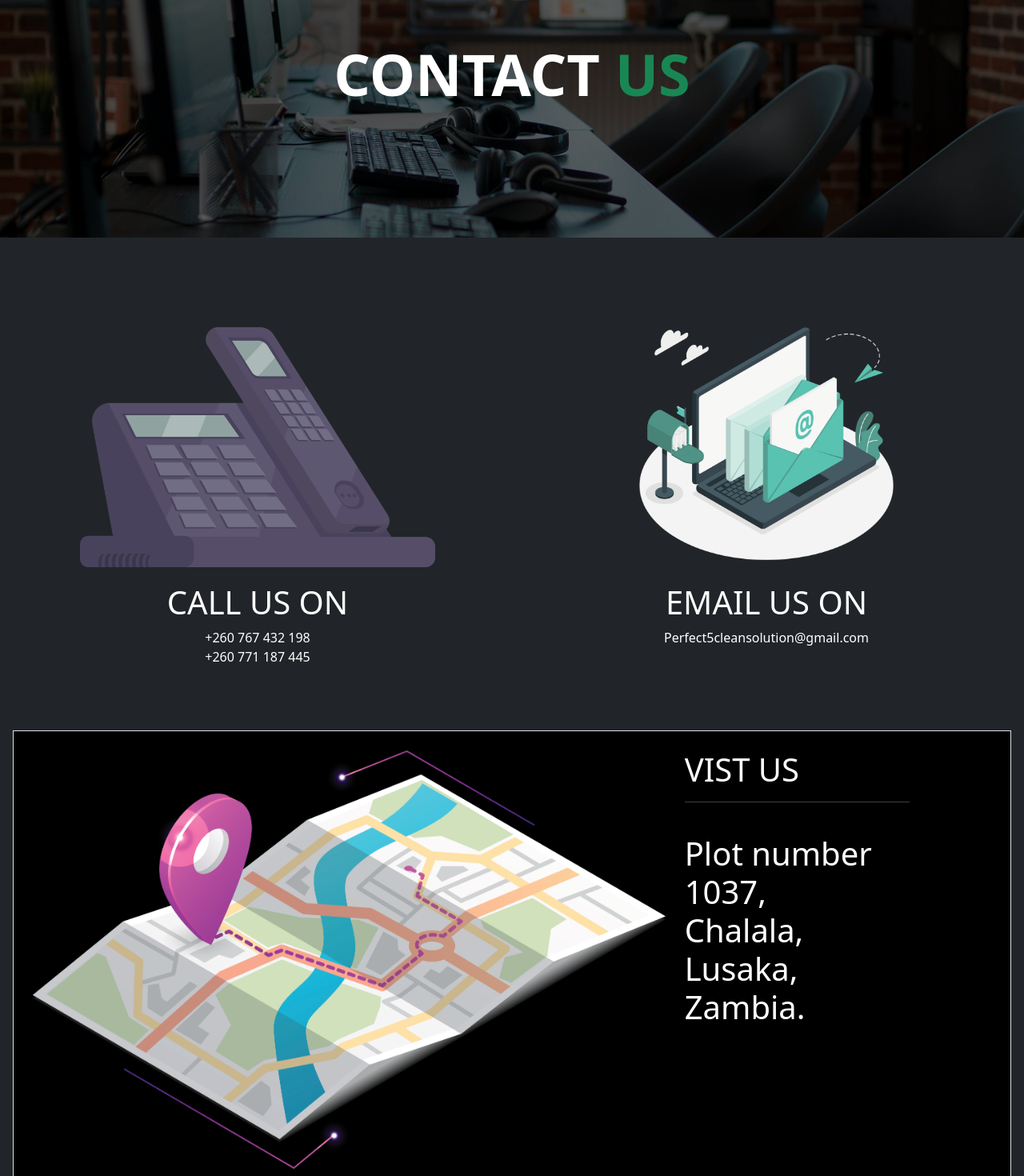
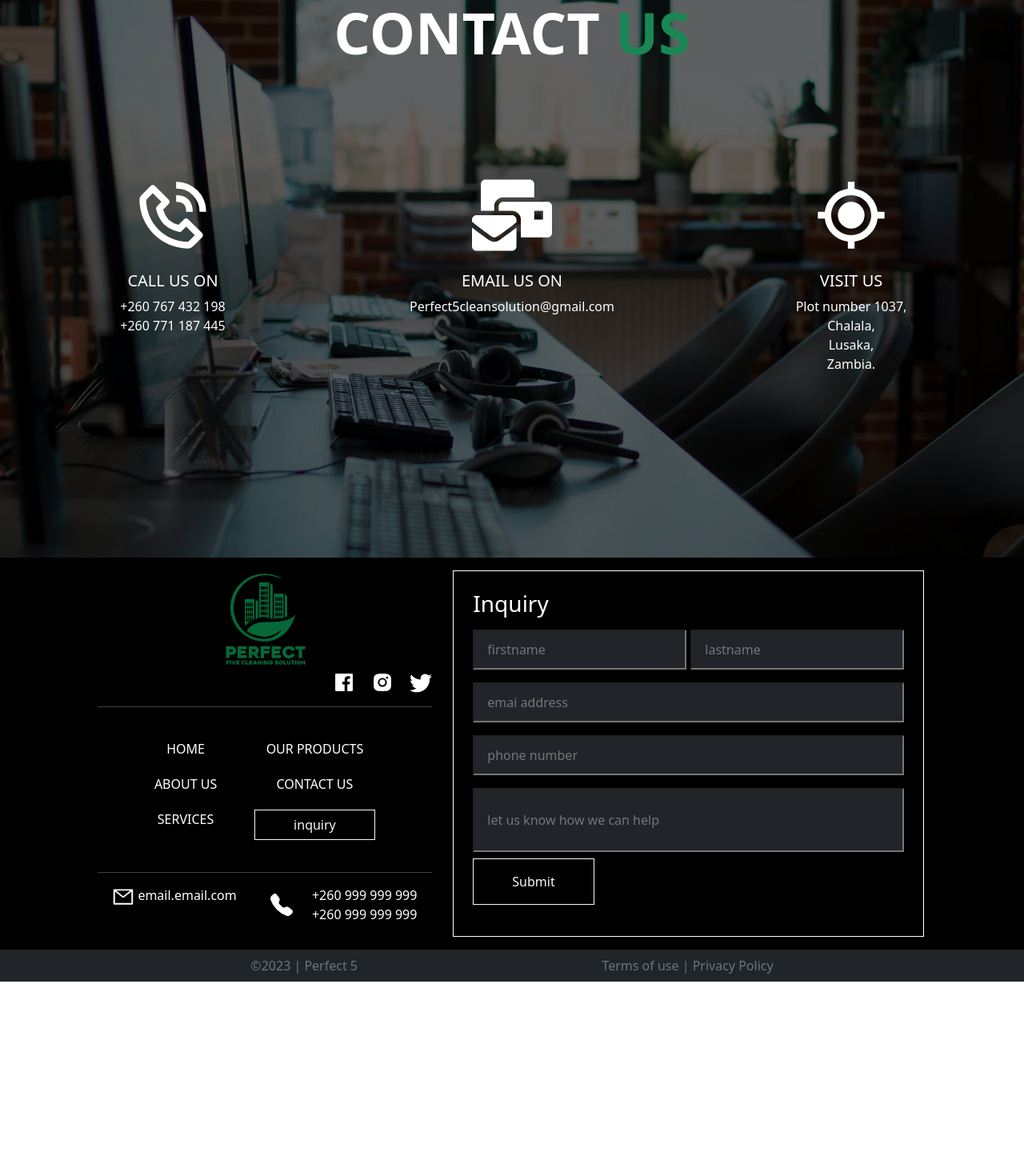
Before and after one commit to joshua-inf/perfect5, a React (Create React App) app: page /perfect5/ContactUs in a window 1280 px wide. Shown: the part 120-1590 px from the top of the page at 80% size. After the commit the page ends 1347 px from the top, so only its background shows below. Built offline with nearby package versions, Linux system fonts and the light colour scheme.

Commit message:
added some changes to the contact us page and redesigned the our products page by adding scroll animation

```diff
--- a/src/App.css
+++ b/src/App.css
@@ -133,3 +133,8 @@
   transform: scale(150%);
   transition: ease 0.6s;
 }
+
+/*scroll bar*/
+.scroller::-webkit-scrollbar{
+  display: none;
+}
--- a/src/App.js
+++ b/src/App.js
@@ -9,6 +9,7 @@ import ScrollToTop from './Scrolltotop';
 import ConatctUs from './components/pages/ContactUs';
 import OurProducts from './components/pages/OurProducts';
 import Services from './components/pages/Services';
+import OurProductsDetails from './components/pages/ProductComp/ProductDetails';
 
 function App() {
   return (
@@ -24,6 +25,7 @@ function App() {
           <Route path='/ContactUs' element={<ConatctUs/>}/>
           <Route path='/OurProducts' element={<OurProducts/>}/>
           <Route path='/services' element={<Services/>}/>
+          <Route path='/OurProductsDet' element={<OurProductsDetails/>}/>
         </Routes>
         </div>
         <Footer/>
--- a/src/components/pages/ContactUs.js
+++ b/src/components/pages/ContactUs.js
@@ -1,9 +1,8 @@
 import { motion } from "framer-motion"
 import image from '../../images/desk.jpg'
-import image1 from '../../images/phone.png'
-import image2 from '../../images/email.png'
-import image3 from '../../images/lo.png'
-
+import {BiPhoneCall} from 'react-icons/bi'
+import {FaMailBulk} from 'react-icons/fa'
+import {BiCurrentLocation} from 'react-icons/bi'
 const ConatctUs = () => {
     return (
         <>
@@ -12,67 +11,57 @@ const ConatctUs = () => {
                 animate={{ opacity: 1 }}
                 transition={{ type: 'spring', duration: 0.8, delay: 0.5 }}
             >
-                <div style={{ background: `url(${image}) center fixed no-repeat`, backgroundSize: 'cover', backgroundPositionY: '-250px', height: '50vh' }}>
-                    <div className='d-flex flex-column justify-content-center text-center' style={{ backgroundColor: 'rgba(0,0,0,0.6)', height: '100%' }}>
+                <div style={{ background: `url(${image}) center fixed no-repeat`, backgroundSize: 'cover'}}>
+                    <div style={{backgroundColor: 'rgba(0,0,0,0.6)',paddingTop:'100px', minHeight: '100vh'}}>
+                        <div className='d-flex flex-column justify-content-center text-center' style={{  height: '100%' }}>
                             <motion.div initial={{ y: '15vh', opacity: 0 }} animate={{ y: 0, opacity: 1, transition: { type: 'spring', duration: 4 } }}>
                                 <h3 className='display-2 fw-bold text-white text-uppercase'> contact <span className='text-success'>us</span></h3>
                             </motion.div>
                         </div>
+                        <div>
+                            <div className="pt-5">
+                                <div className="p-3 text-white">
+                                    <div className="row">
+                                        <div className="col-12 col-md-4 p-5">
+                                            <div className="d-flex p-3 flex-column" style={{cursor:'pointer',gap:'20px'}}>
+                                                <div className="text-center">
+                                                    <BiPhoneCall style={{fontSize:'100px'}} />
                                                 </div>
-                <div style={{ minHeight: '100vh' }}>
-                    <div className="pt-5">
-                        <div className="p-3">
-                            <div className="row">
-                                <div className="col-12 col-md-6 p-5">
-                                    <div className="d-flex flex-column" style={{gap:'20px'}}>
-                                        <div className="text-center">
-                                            <img src={image1} height='300px'/>
-                                        </div>
-                                        <div className="text-uppercase text-white text-center">
-                                            <h1>call us on</h1>
+                                                <div className="text-uppercase text-center">
+                                                    <h1 style={{fontSize:'20px'}}>call us on</h1>
                                                     <div>+260 767 432 198</div>
                                                     <div>+260 771 187 445</div>
                                                 </div>
                                             </div>
                                         </div>
-                                <div className="col-12 col-md-6 p-5">
-                                    <div className="d-flex flex-column" style={{gap:'20px'}}>
+                                        <div className="col-12 col-md-4 p-5">
+                                            <div className="d-flex p-3 flex-column" style={{cursor:'pointer',gap:'20px'}}>
                                             <div className="text-center">
-                                            <img src={image2} height='300px'/>
+                                                <FaMailBulk style={{fontSize:'100px'}} />
                                                 </div>
-                                        <div className="text-white text-center">
-                                            <h1 className="text-uppercase ">email us on</h1>
+                                                <div className=" text-center">
+                                                    <h1 style={{fontSize:'20px'}} className="text-uppercase ">email us on</h1>
                                                     <div>Perfect5cleansolution@gmail.com</div>
                                                 </div>
                                             </div>
                                         </div>
+                                        <div className="col-12 col-md-4 p-5">
+                                            <div className="d-flex p-3 flex-column" style={{cursor:'pointer',gap:'20px'}}>
+                                            <div className="text-center">
+                                                <BiCurrentLocation style={{fontSize:'100px'}}/>
                                                 </div>
-                        </div>
-                        <div className="p-3">
-                            <div className="p-4 border bg-black">
-                            <div className="row">
-                                <div className="col-md-8 col-12">
-                                    <img src={image3} width='100%' />
-                                </div>
-                                <div className="col-md-3 col-12">
-                                    <div className="">
-                                    <div className="text-white">
-                                        <h1 className="text-uppercase">vist us</h1>
-                                        <hr/>
-                                        <div className="py-4">
-                                            <div className="h1">
+                                                <div className="text-center">
+                                                    <h1 style={{fontSize:'20px'}} className="text-uppercase ">visit us</h1>
                                                     Plot number 1037,<br/> Chalala,<br/> Lusaka,<br/> Zambia.
                                                 </div>
                                             </div>
                                         </div>
                                     </div>
                                 </div>
+
                             </div>
                         </div>
                     </div>
-                    </div>
-                </div>
-                <div className='py-5'>
                 </div>
             </motion.div>
         </>
--- /dev/null
+++ b/src/components/pages/ProductComp/ProductDetails.js
@@ -0,0 +1,96 @@
+import { Link } from 'react-router-dom'
+import image from '../../../images/stuff.png'
+
+const OurProductsDetails = () => {
+    const Seg = () => {
+        return (
+            <>
+                <div className='col-sm-4 col-6 col-md-3 col-lg-2'>
+                    <Link className='m-2 shadow rounded bg-secondary' style={{ minWidth: '300px' }}>
+                        <div className=' my-2'>
+                            <div className=''>
+                                <img alt='img' src={image} width='100%' />
+                            </div>
+                            <div className='p-2'>
+                                <div>
+                                    <div className='text-uppercase text-white' style={{ fontSize: '15px', textDecoration: 'none' }}>product name</div>
+                                </div>
+                                <div>
+                                </div>
+                            </div>
+                        </div>
+                    </Link>
+                </div>
+            </>
+        )
+    }
+    return (
+        <>
+            <div>
+                <div className='p-3' style={{ marginTop: '100px' }}>
+                    <div className='my-2'>
+                    </div>
+                    <div className="row">
+                        <div className="col-12 col-md-4 ">
+                            <div className='bg-light text-center' >
+                                <img src={image} width='100%' />
+                            </div>
+                        </div>
+                        <div className="col-12 col-md-8">
+                            <div className=' text-white'>
+                                <div className=' p-2'>
+                                    <div className='text-uppercase fw-bold h5 '>
+                                        product name
+                                    </div>
+                                    <div>
+                                        Lorem ipsum dolor sit Lorem ipsum dolor sit Lorem ipsum dolor sit Lorem ipsum dolor sit
+                                    </div>
+                                </div>
+                                <div>
+                                    <div className='p-2'>
+                                        <div className='my-2' >
+                                            <div>sizes</div>
+                                            <div>
+                                                Lorem ipsum dolor sit Lorem ipsum dolor sit Lorem ipsum dolor sit Lorem ipsum dolor sit
+                                            </div>
+                                        </div>
+                                        <div className=''>
+                                            <div className=''>
+                                                <h3>Inquiry</h3>
+                                                <div className='py-2'>
+                                                    <div>
+                                                        <input placeholder='emai address' style={{ height: '50px', outline: 'none' }} className='p-3 mb-3 bg-dark text-white w-100' /><br />
+                                                        <input placeholder='phone number' style={{ height: '50px', outline: 'none' }} className='p-3 mb-3 bg-dark text-white w-100' /><br />
+                                                        <textarea placeholder='let us know how we can help' style={{ height: '100px', outline: 'none', resize: 'none' }} className='p-3 bg-dark text-white w-100' />
+                                                    </div>
+                                                </div>
+                                                <button className='btn px-5  py-3 rounded-0 btn-outline-light'>
+                                                    Submit
+                                                </button>
+                                            </div>
+                                        </div>
+                                    </div>
+                                </div>
+                            </div>
+
+                        </div>
+                    </div>
+                    <div className='p-3'>
+                        <div className='text-white text-uppercase fw-bold h3 text-center'>
+                            related products
+                            <hr />
+                        </div>
+                        <div className='row'>
+                            <Seg/>
+                            <Seg/>
+                            <Seg/>
+                            <Seg/>
+
+                        </div>
+                    </div>
+                </div>
+            </div>
+        </>
+    )
+}
+export default OurProductsDetails
--- a/src/components/topbottom/Footer.js
+++ b/src/components/topbottom/Footer.js
@@ -86,6 +86,10 @@ const Footer = () => {
 
                     </div>
                 </div>
+                <div className='d-flex text-secondary p-2 justify-content-evenly' >
+                    <div> &copy;2023 | Perfect 5 </div>
+                    <div>Terms of use | Privacy Policy</div>
+                </div>
             </div>
         </>
     )
```
Also changed, not shown: src/components/pages/Home.js (+20 -16 lines), src/components/pages/OurProducts.js (+40 -21 lines). Lines whose indentation alone changed are shown as unchanged.
